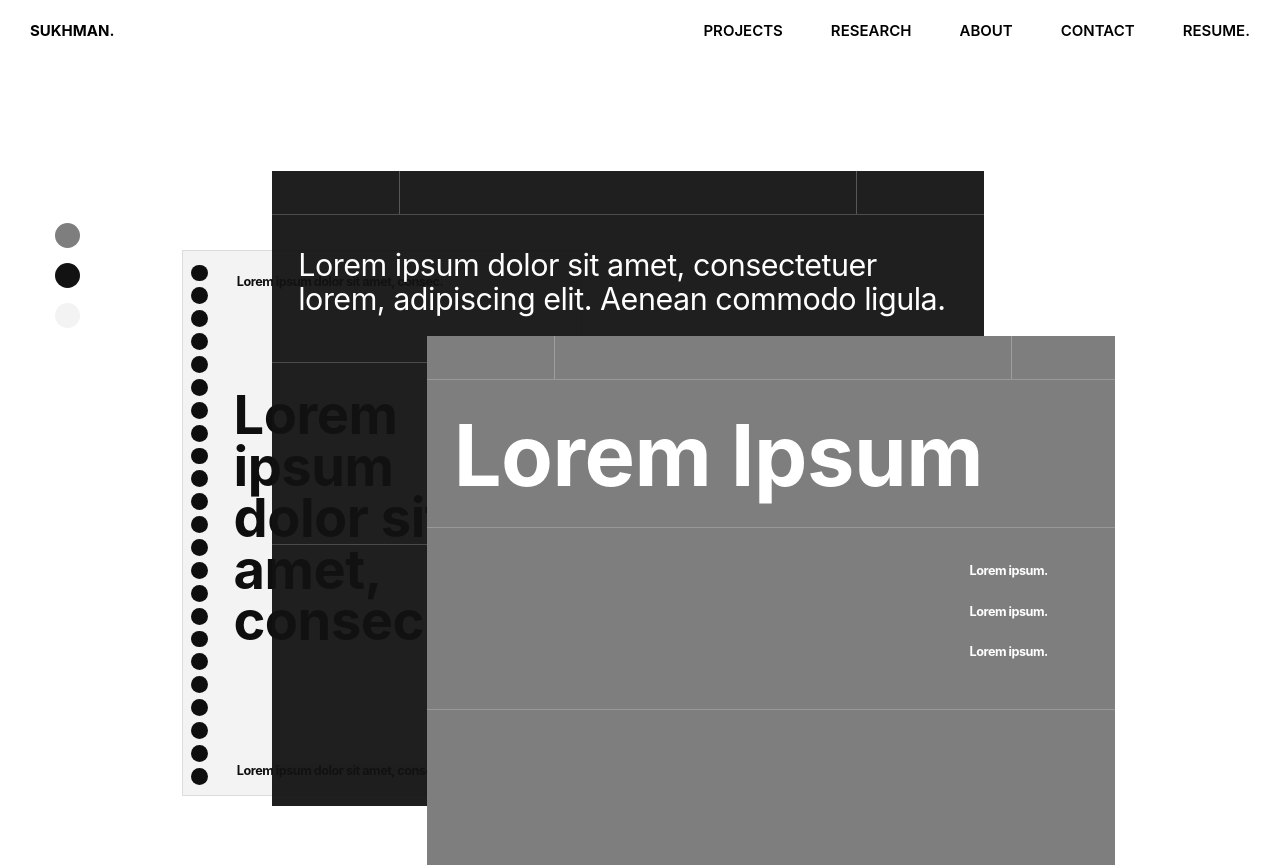
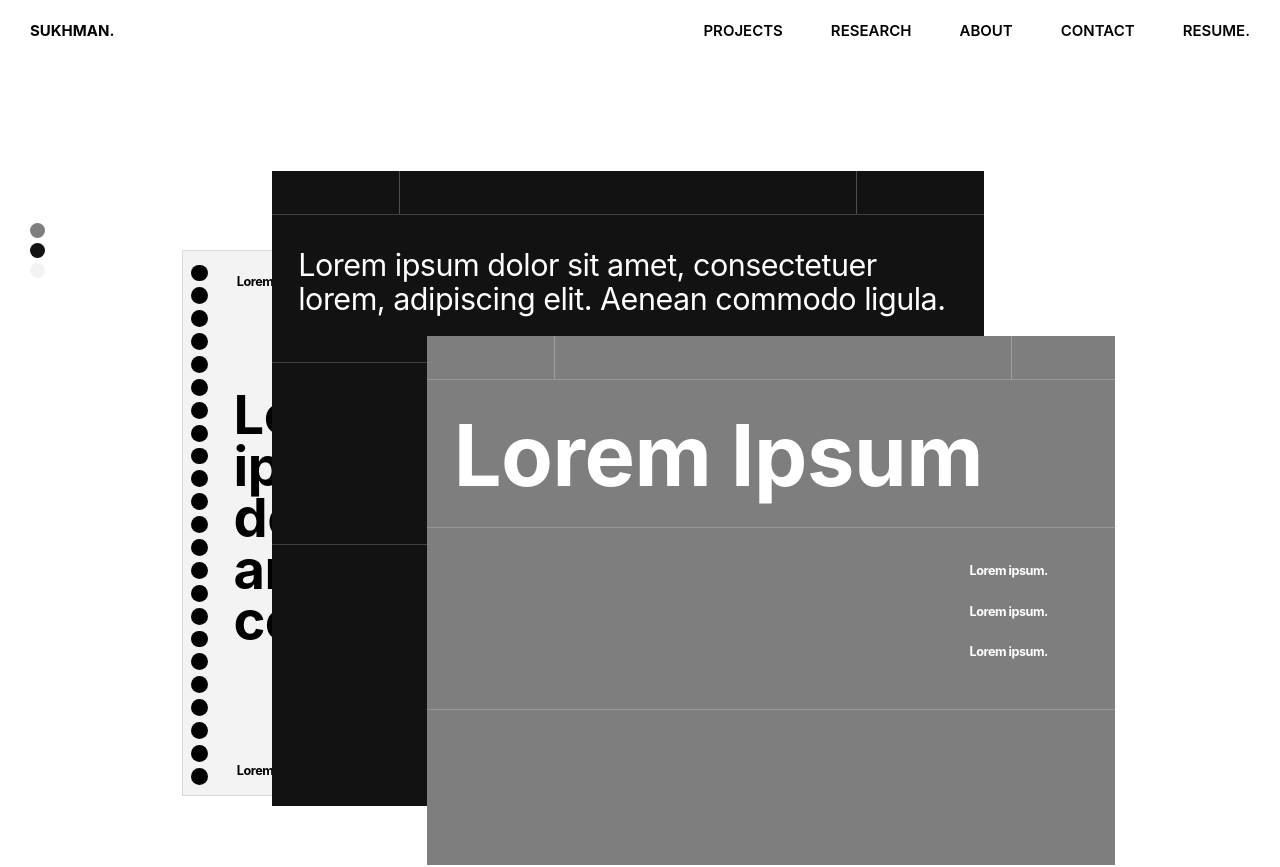
Before and after one commit to sukhman0402/portfolio-website, a Next.js app: page / in a window 1280 px wide. Shown: the top 867 px of the page. Built offline with nearby package versions, Linux system fonts and the light colour scheme.

Commit message:
Update Hero.js

```diff
--- a/src/components/Hero.js
+++ b/src/components/Hero.js
@@ -53,6 +53,46 @@ import ScrollIndicator from "./ScrollIndicator";
 //     readout at 3 fixed Figma slots — flat fill, no stroke.
 //   - On HOVER (not click) each card nudges ~0.5cm (≈19px) in its own
 //     fixed direction: about→right, statement→up, motto→left.
+//
+// ROUND 5 (2026-08-23) — fixes against a fresh Figma pull (274:145's
+// standalone circle group, 274:174/175/176, changed since Round 2):
+//   1. "dark grey card is semi transparent" — the resting (not-front) cards
+//      carried a permanent opacity:0.94 as a "crossfade" cue. Because CSS
+//      opacity blends a whole subtree (bg AND every child) against whatever
+//      z-index sits below it, stacking 3 overlapping cards at 0.94 produced
+//      a visible ghosting/bleed-through — confirmed live by bringing motto
+//      to front and screenshotting: the "about" (mid-grey) card's own
+//      labels and background visibly double-exposed against the black
+//      statement card behind it. Fixed by dropping the permanent dimming —
+//      every card is opacity:1 at rest; z-index alone (already the primary
+//      mechanism per the Round 2 spec) carries "which card is in front."
+//   2. Circles "need to align left with Sukhman, and the size/gap/position
+//      changed" — re-pulled metadata for the 3 standalone circles
+//      (274:174/175/176): x=30, y=189/209/229, d=15px (was 25px), so the
+//      real gap is 209-189-15=5px (was 15px). x=30 is the SAME x=30 Figma
+//      uses for the Header's "SUKHMAN." text (274:158) — i.e. the circles
+//      are meant to sit flush with the logo's left edge. Confirmed live
+//      that both the Hero stage and the Header row sit inside identically-
+//      padded containers (mx-auto max-w-[1440px] px-5 sm:px-[30px] on
+//      both), so the stage's own x=0% already lines up with "S" of
+//      SUKHMAN. — the OLD left:"2.0833%" (30/1440, i.e. re-applying the
+//      Figma x=30 offset a second time on top of a container that's
+//      already inset by that padding) double-counted the same 30px this
+//      section's spacing bug did in Round 4, pushing the circles ~29px too
+//      far right. Fixed: left:"0%", diameter 15px, gap 5px. Top (17.1818%,
+//      from y=189/1100) was already correct and is unchanged.
+//   3. "text on light grey card going out of the shape" — investigated
+//      live: with the motto card brought to front (fully unobstructed),
+//      its heading never exceeds its own card box (measured via
+//      getBoundingClientRect against the card vs. the <p>; every side
+//      comes back negative/inside). The visible bleed only happens in the
+//      RESTING composition, where the statement (black) card's left edge
+//      literally sits inside the motto card's own heading-box span — and a
+//      side-by-side pixel check against Figma's own rendered screenshot of
+//      274:145 shows the identical overlap already baked into the source
+//      file (not an artifact of this implementation). Left as-is pending
+//      the user's call on whether to reduce the overlap or keep the
+//      Figma-faithful composition — see chat.
 //
 // ROUND 4 (2026-08-23) — section spacing re-derived from Figma, replacing
 // the pt-10/md:pt-6 + mt-16 guesses from earlier rounds:
@@ -297,10 +337,13 @@ export default function Hero() {
             child (see header comment point 1) can never paint outside its
             own card and read as "another card's text." */}
         <div className="relative hidden aspect-[1440/1100] w-full [container-type:size] md:block">
-          {/* Circles — fixed Figma slots, display-only, flat fill, no stroke. */}
-          <div className="pointer-events-none absolute z-50 flex flex-col gap-[15px]" style={{ left: "2.0833%", top: "17.1818%" }}>
+          {/* Circles — fixed Figma slots, display-only, flat fill, no stroke.
+              left:0% is deliberate — see Round 5 comment (header): the
+              stage already sits inside the same 30px-padded container as
+              the Header, so 0% here is already flush with "S" of SUKHMAN. */}
+          <div className="pointer-events-none absolute z-50 flex flex-col gap-[5px]" style={{ left: "0%", top: "17.1818%" }}>
             {frontToBack.map((id) => (
-              <span key={id} className="h-[25px] w-[25px] rounded-full" style={{ backgroundColor: CARD_COLOR[id] }} />
+              <span key={id} className="h-[15px] w-[15px] rounded-full" style={{ backgroundColor: CARD_COLOR[id] }} />
             ))}
           </div>
 
@@ -310,7 +353,7 @@ export default function Hero() {
             onClick={() => bringToFront("statement")}
             aria-label="Bring the statement card to the front"
             className={`absolute overflow-hidden p-0 text-left ${HOVER_TRANSITION} ${HOVER_CLASS.statement}`}
-            style={{ ...CARD_POS.statement, backgroundColor: CARD_COLOR.statement, zIndex: zIndexOf("statement"), opacity: frontId === "statement" ? 1 : 0.94 }}
+            style={{ ...CARD_POS.statement, backgroundColor: CARD_COLOR.statement, zIndex: zIndexOf("statement") }}
           >
             <DarkCardBody heading={STATEMENT_HEADING} headingSizeCqw={2.5} headingWidthCqw={53.9583} headingWeight={400} headingLineHeight={1.111} headingWrap />
           </button>
@@ -321,7 +364,7 @@ export default function Hero() {
             onClick={() => bringToFront("about")}
             aria-label="Bring the about card to the front"
             className={`absolute overflow-hidden p-0 text-left ${HOVER_TRANSITION} ${HOVER_CLASS.about}`}
-            style={{ ...CARD_POS.about, backgroundColor: CARD_COLOR.about, zIndex: zIndexOf("about"), opacity: frontId === "about" ? 1 : 0.94 }}
+            style={{ ...CARD_POS.about, backgroundColor: CARD_COLOR.about, zIndex: zIndexOf("about") }}
           >
             <DarkCardBody heading={ABOUT_HEADING} headingSizeCqw={6.9444} headingWeight={700} headingLineHeight={1} />
           </button>
@@ -332,7 +375,7 @@ export default function Hero() {
             onClick={() => bringToFront("motto")}
             aria-label="Bring the design motto card to the front"
             className={`absolute overflow-hidden border border-black/10 p-0 text-left ${HOVER_TRANSITION} ${HOVER_CLASS.motto}`}
-            style={{ ...CARD_POS.motto, backgroundColor: CARD_COLOR.motto, zIndex: zIndexOf("motto"), opacity: frontId === "motto" ? 1 : 0.94 }}
+            style={{ ...CARD_POS.motto, backgroundColor: CARD_COLOR.motto, zIndex: zIndexOf("motto") }}
           >
             <MottoCardBody />
           </button>
```
